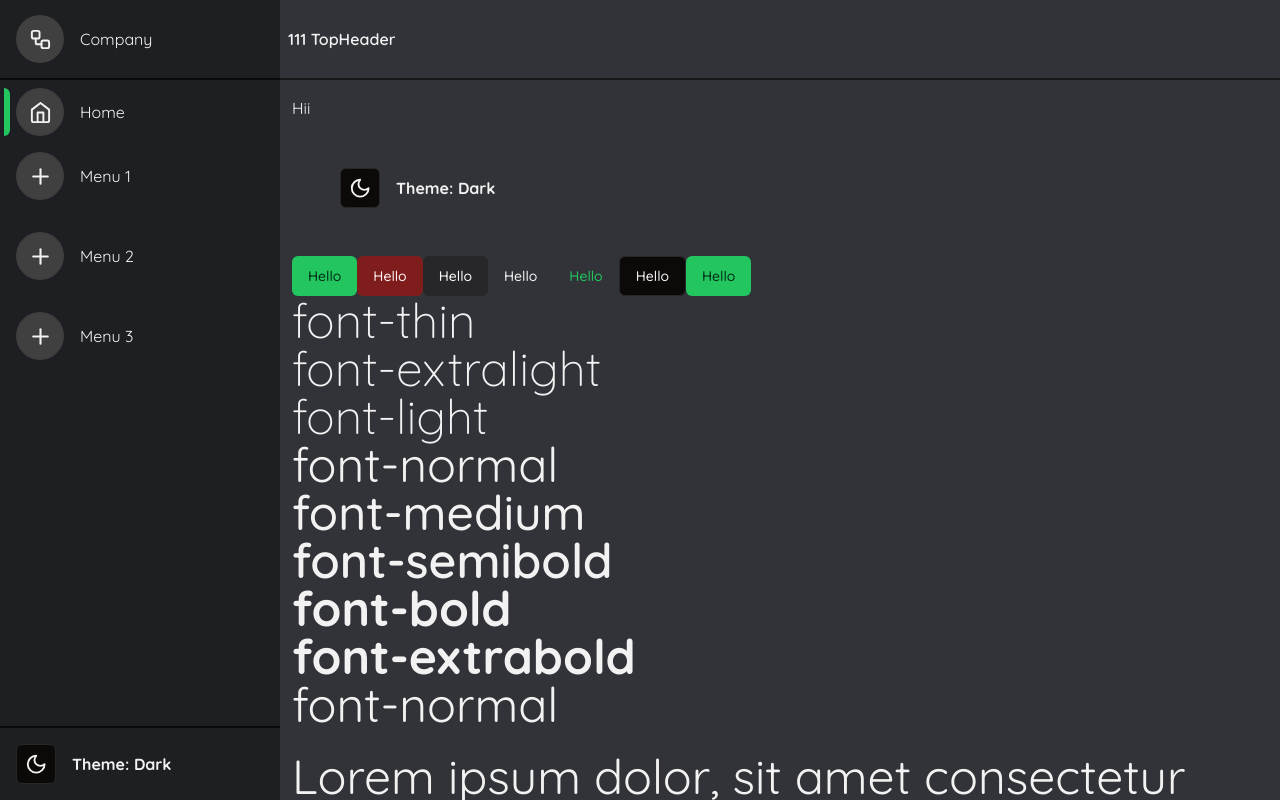
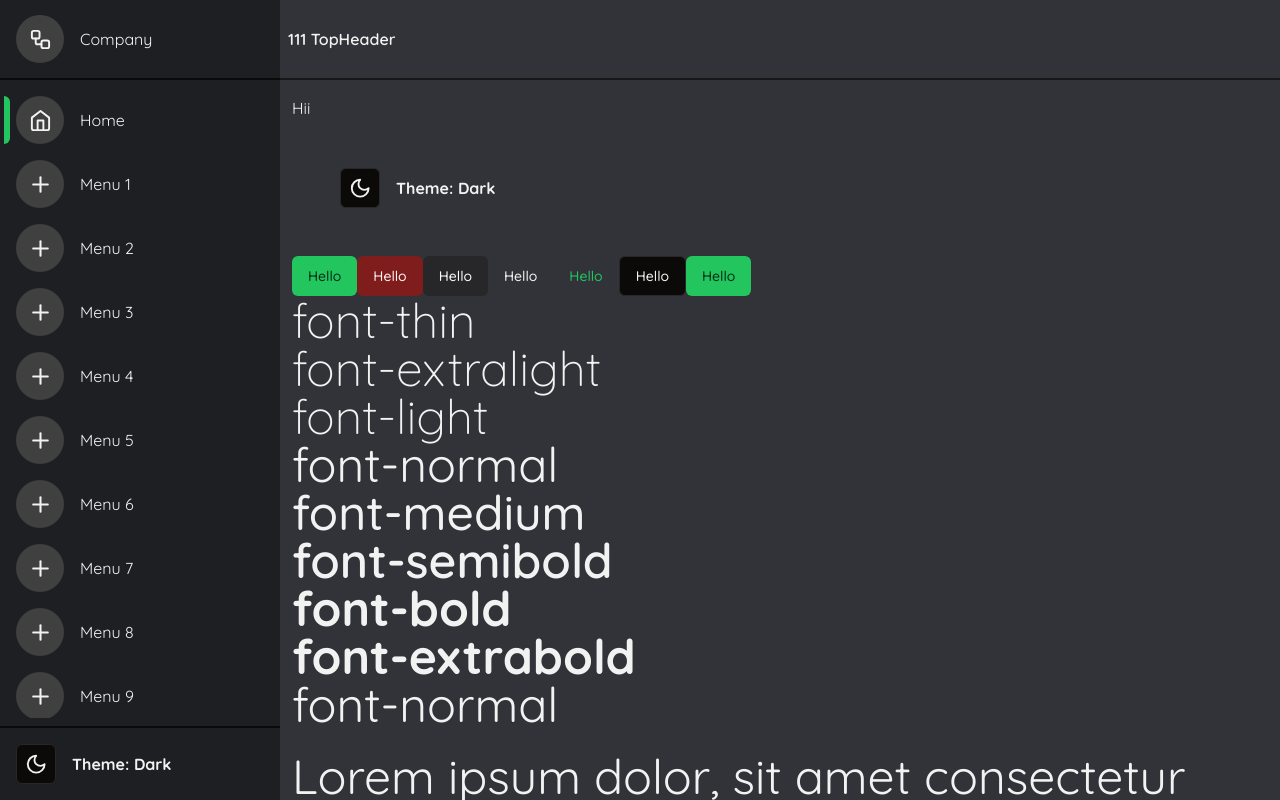
Before and after one commit to faran4iqvia/nextjs-shadcn, a Next.js app: page / in a window 1280 px wide. Built offline with nearby package versions, Linux system fonts and the light colour scheme.

Commit message:
🚀 chore: fix padding

```diff
--- a/components/navigation/test-sidebar-content.tsx
+++ b/components/navigation/test-sidebar-content.tsx
@@ -15,8 +15,8 @@ const TestSidebarContent = () => {
         </button>
       </div>
 
-      <ScrollArea className="flex-1 w-full bg-gray-100 dark:bg-[#1e1f22]">
-        <div className="px-4 py-2">
+      <ScrollArea className="flex-1 w-full bg-gray-100 dark:bg-[#1e1f22] py-2">
+        <div className="p-4 py-2">
           <button className="group relative  flex items-center w-full gap-4">
             <div className="absolute -left-3 bg-primary rounded-r-full transition-all w-[6px]  h-full" />
             <div className="flex h-[48px] w-[48px] rounded-[24px] group-hover:rounded-[16px] transition-all overflow-hidden items-center justify-center bg-background dark:bg-neutral-700 group-hover:bg-primary">
@@ -26,11 +26,11 @@ const TestSidebarContent = () => {
           </button>
         </div>
 
-        {Array(3)
+        {Array(10)
           .fill('-')
           .map((_, i) => (
-            <div key={i} className="px-4 py-2">
-              <button className="group flex items-center w-full gap-4 mb-4">
+            <div key={i} className="p-4 py-2">
+              <button className="group flex items-center w-full gap-4">
                 <div className="flex h-[48px] w-[48px] rounded-[24px] group-hover:rounded-[16px] transition-all overflow-hidden items-center justify-center bg-background dark:bg-neutral-700 group-hover:bg-primary">
                   <Plus className="group-hover:text-white transition" size={25} />
                 </div>
```
